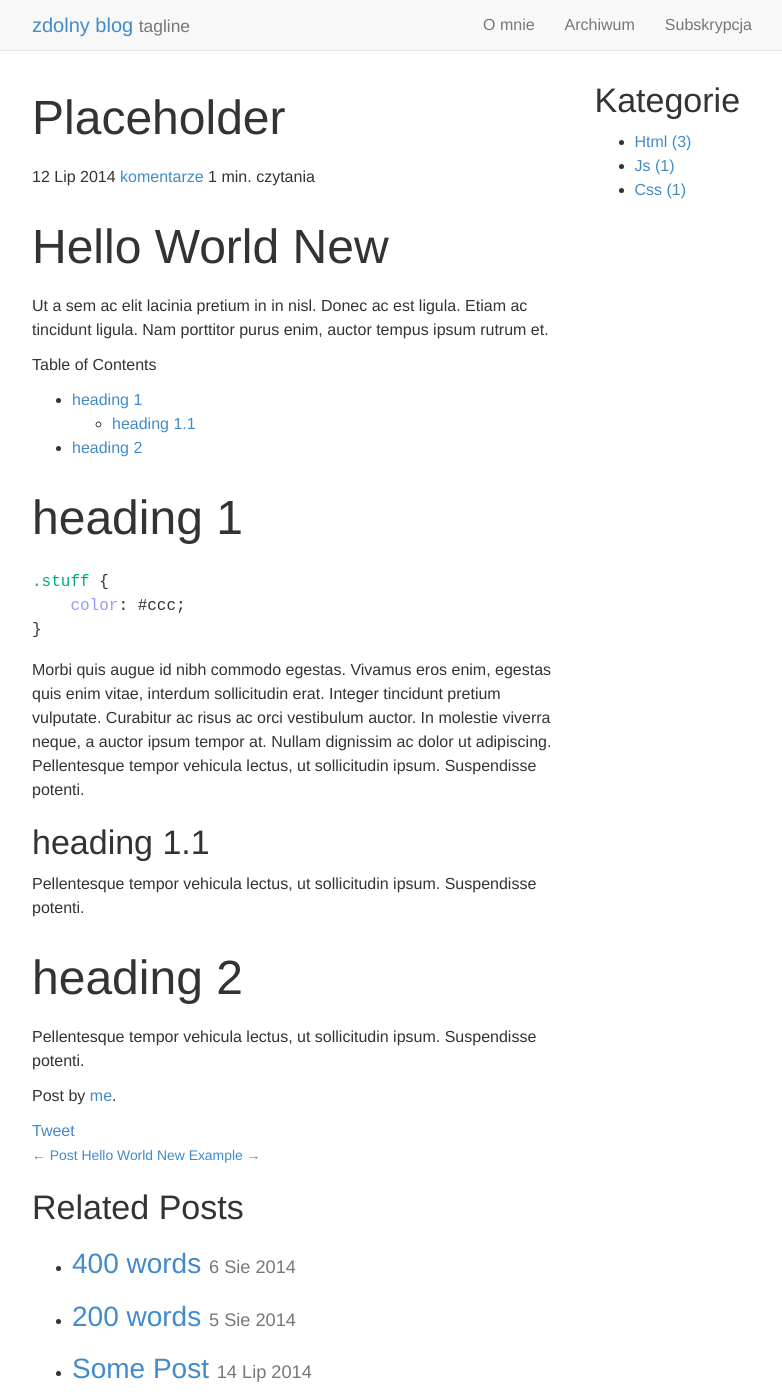
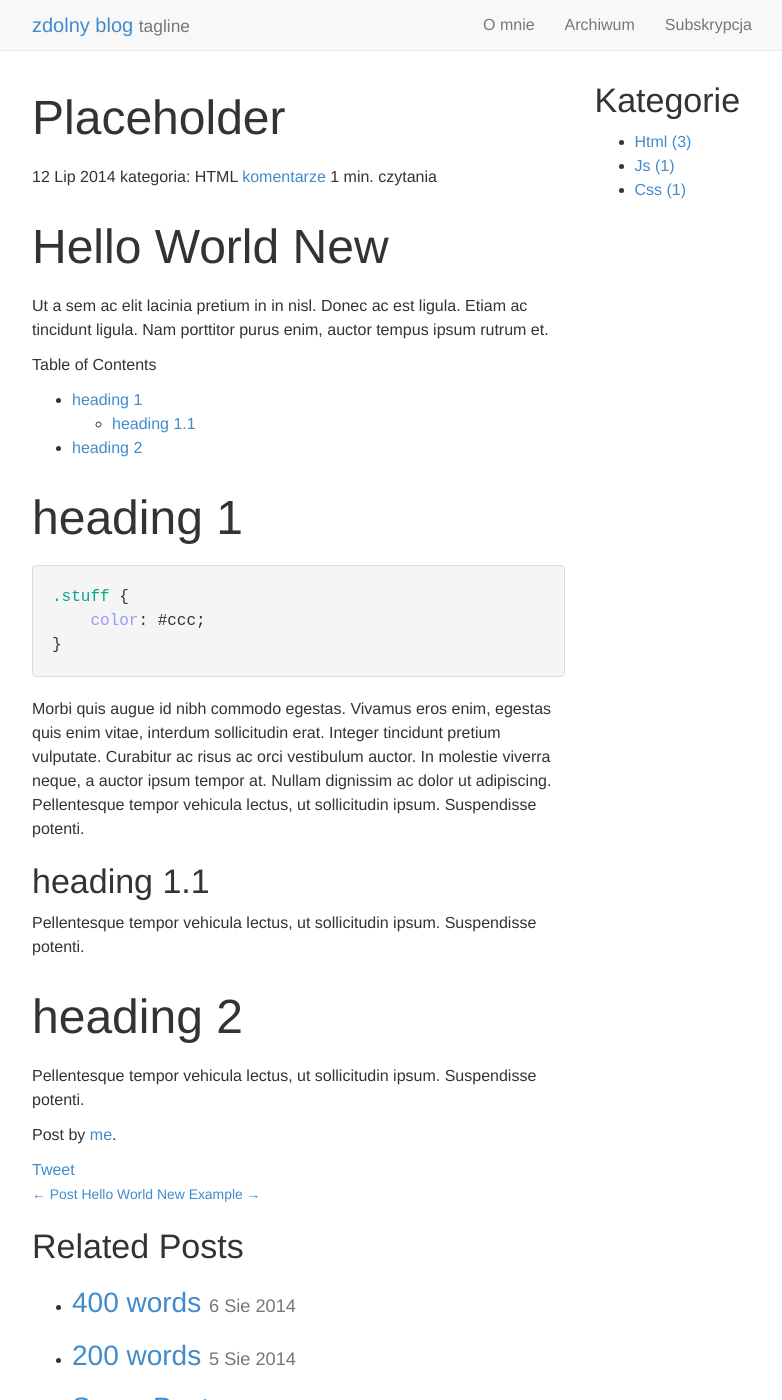
Before and after one commit to zdolny/jekyll-blog, a Jekyll site: the page built from _posts/2014-07-12-placeholder.md, in a window 1280 px wide and 1400 px high. Shown: the whole window, without its empty margins (248-1030 px from the left). Built offline with Jekyll 4.4.1, drawn with Linux system fonts in a browser that asks for light colours; comment, search, counter and statistics services are not loaded.

Commit message:
fix categories, style for highlight

```diff
--- a/_layouts/post.html
+++ b/_layouts/post.html
@@ -25,6 +25,8 @@ layout: default
         {% endcase %}
         {{ page.date | date: "%Y" }}
     </span>
+
+    {% if page.category %}<span>kategoria: {{ page.category }}</span>{% endif %}
 
     <a href="{{ site.baseurl }}{{ page.url }}#disqus_thread" data-disqus-identifier="{{ page.path | split:'/' | last | cgi_escape }}">komentarze</a>
 
--- a/assets/css/main.css
+++ b/assets/css/main.css
@@ -4337,3 +4337,23 @@ body h1 {
   font-size: 3em;
   line-height: 1.5em;
 }
+
+/* line 30, ../scss/main.scss */
+.highlight {
+  min-height: 20px;
+  padding: 19px;
+  margin-bottom: 20px;
+  background-color: #f5f5f5;
+  border: 1px solid #e3e3e3;
+  border-radius: 4px;
+  border-color: gainsboro;
+}
+/* line 38, ../scss/main.scss */
+.highlight pre {
+  margin: 0;
+}
+/* line 41, ../scss/main.scss */
+.highlight blockquote {
+  border-color: #ddd;
+  border-color: rgba(0, 0, 0, 0.15);
+}
--- a/index.html
+++ b/index.html
@@ -36,7 +36,7 @@ sitemap:
                 {{ post.date | date: "%Y" }}
             </time>
 
-            <span>kategoria: {{ post.category }}</span>
+            {% if post.category %}<span>kategoria: {{ post.category }}</span>{% endif %}
 
             <a href="{{ site.baseurl }}{{ post.url }}#disqus_thread" data-disqus-identifier="{{ post.path | split:'/' | last | cgi_escape }}">komentarze</a>
 
```
Also changed, not shown: assets/scss/main.scss (+17 -0 lines), _config.yml (line endings or trailing spaces).
